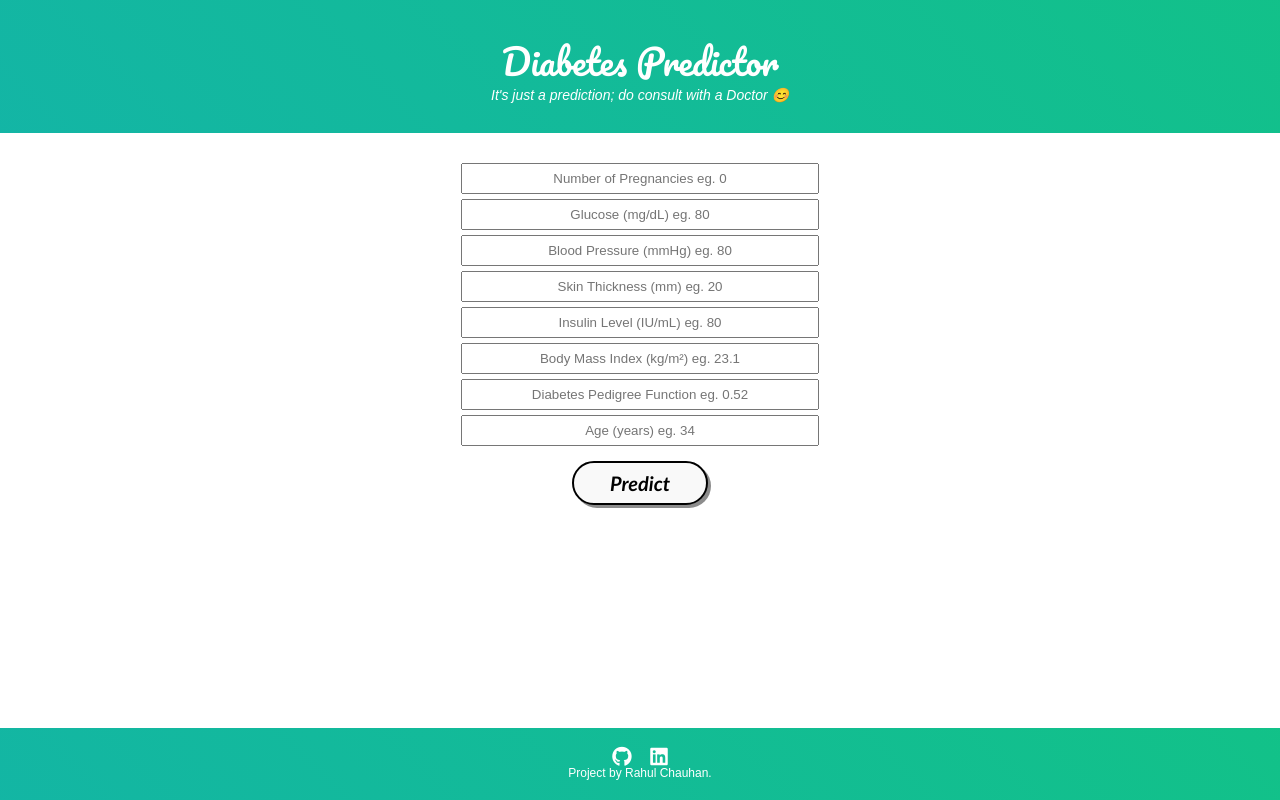
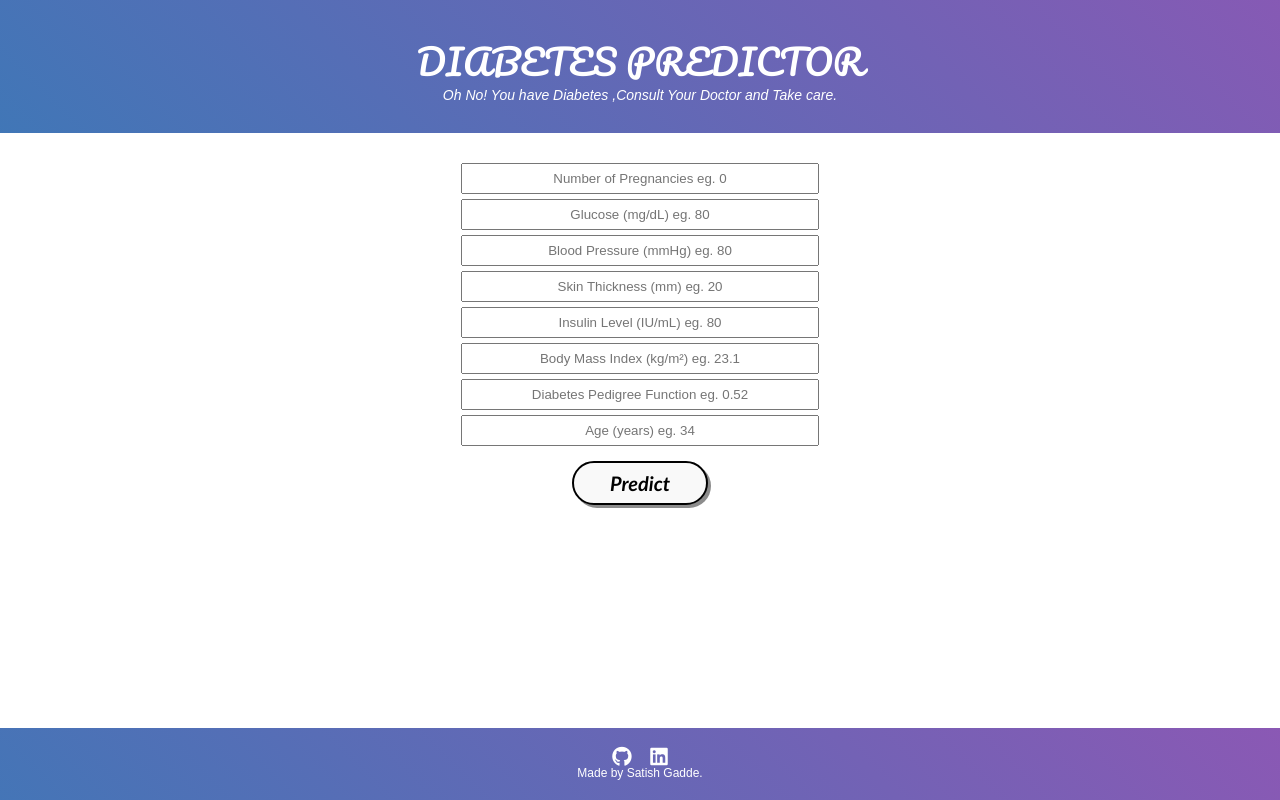
Before and after one commit to SatishGadde/ForAzure, a Flask app: page / in a window 1280 px wide. Run offline with Flask 2, Linux system fonts and the light colour scheme; parts of the project's set-up code (start-up, migrations or seed data) failed here and were passed over; some libraries are stand-ins or nearby versions.

Commit message:
Forazure

```diff
--- a/static/styles.css
+++ b/static/styles.css
@@ -18,7 +18,7 @@ body{
 .container{
     padding: 30px;
 	position: relative;
-	background: linear-gradient(45deg, #1a45a1, #14afb4, #11cc6f);
+	background: linear-gradient(45deg, #7337c2, #1b86b8, #c93eb2);
 	background-size: 500% 500%;
 	animation: change-gradient 10s ease-in-out infinite;
 }
@@ -103,7 +103,7 @@ body{
 	flex-shrink: 0;
 	position: relative;
 	padding: 20px;
-	background: linear-gradient(45deg, #1a45a1, #14afb4, #11cc6f);
+	background: linear-gradient(45deg, #7337c2, #1b86b8, #cb3eb2);
 	background-size: 500% 500%;
 	animation: change-gradient 10s ease-in-out infinite;
 }
--- a/templates/index.html
+++ b/templates/index.html
@@ -3,7 +3,7 @@
 <html lang="en" dir="ltr">
     <head>
         <meta charset="utf-8">
-        <title>Diabetes Predictor</title>
+        <title>DIABETES PREDICTOR</title>
         <link rel="shortcut icon" href="{{ url_for('static', filename='diabetes-favicon.ico') }}">
         <link rel="stylesheet" type="text/css" href="{{ url_for('static', filename='styles.css') }}">
         <script src="https://kit.fontawesome.com/5f3f547070.js" crossorigin="anonymous"></script>
@@ -14,9 +14,9 @@
 
         <!-- Website Title -->
     	<div class="container">
-            <h2 class='container-heading'><span class="heading_font">Diabetes Predictor</span></h2>
+            <h2 class='container-heading'><span class="heading_font">DIABETES PREDICTOR</span></h2>
             <div class='description'>
-    			<p>It's just a prediction; do consult with a Doctor 😊</p>
+    			<p>Oh No! You have Diabetes ,Consult Your Doctor and Take care.</p>
     		</div>
     	</div>
 
@@ -39,10 +39,10 @@
         <!-- Footer -->
        <div class='footer'>
            <div class="contact">
-               <a target="_blank" href="https://github.com/im-rcr"><i class="fab fa-github fa-lg contact-icon"></i></a>
-               <a target="_blank" href="https://www.linkedin.com/in/rahul-chauhan-b54842154/"><i class="fab fa-linkedin fa-lg contact-icon"></i></a>
+               <a target="_blank" href="https://github.com/SatishGadde"><i class="fab fa-github fa-lg contact-icon"></i></a>
+               <a target="_blank" href="https://www.linkedin.com/in/satish-gadde-189403220/"><i class="fab fa-linkedin fa-lg contact-icon"></i></a>
            </div>
-           <p class='footer-description'>Project by Rahul Chauhan.</p>
+           <p class='footer-description'>Made by Satish Gadde.</p>
        </div>
 
     </body>
```
Also changed, not shown: templates/result.html (+11 -11 lines), static/Care.ico (added), static/Have Diabetes.webp (added), static/diabetes-favicon.ico (deleted), static/diabetes.webp (deleted), static/no-diabetes.webp.
